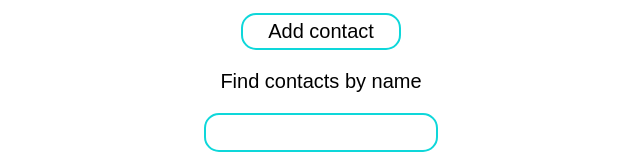
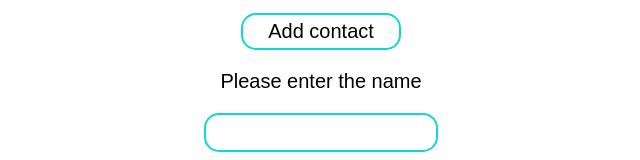
Before and after one commit to Lena-Kharchenko/goit-react-hw-02-phonebook, a React (Create React App) app: page / in a window 1280 px wide. Shown: the part 328-488 px from the top of the page, without its empty margins (319-959 px from the left). Built offline with nearby package versions, Linux system fonts and the light colour scheme.

Commit message:
update contactfilter

```diff
--- a/src/components/contactFilter/contactFilter.jsx
+++ b/src/components/contactFilter/contactFilter.jsx
@@ -3,7 +3,7 @@ import PropTypes from 'prop-types';
 const ContactFilter = ({ onChange }) => {
   return (
     <>
-      <p>Find contacts by name</p>
+      <p>Please enter the name </p>
       <input type="text" name="filter" onChange={onChange}></input>
     </>
   );
```
